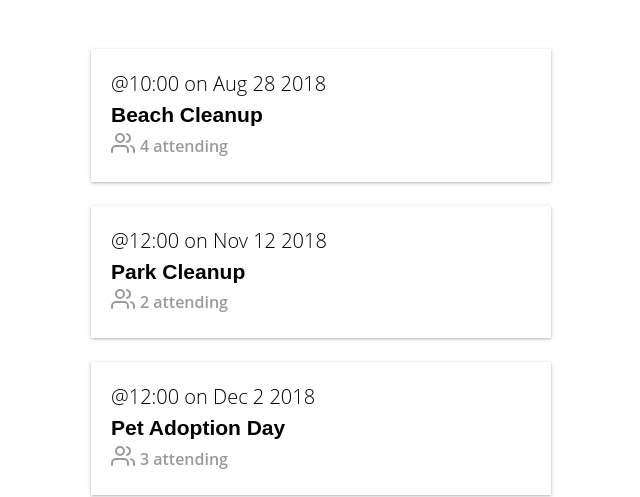
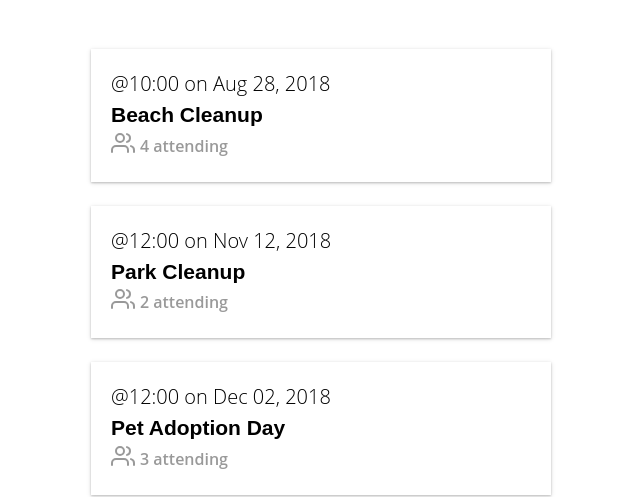
Before and after one commit to ehuntley83/RealWorldVue, a Vue app: page / in a window 1280 px wide. Shown: the part 153-650 px from the top of the page, without its empty margins (319-959 px from the left). Built offline with nearby package versions, Linux system fonts and the light colour scheme; data requests are answered from the project's data file.

Commit message:
Adding a filter for date format

```diff
--- a/src/components/EventCard.vue
+++ b/src/components/EventCard.vue
@@ -1,7 +1,7 @@
 <template>
   <router-link class="event-link" :to="{ name: 'event-show', params: { id: event.id } }">
     <div class="event-card -shadow">
-      <span class="eyebrow">@{{ event.time }} on {{ event.date }}</span>
+      <span class="eyebrow">@{{ event.time }} on {{ event.date | date }}</span>
       <h4 class="title">{{ event.title }}</h4>
       <BaseIcon name="users">{{ event.attendees.length }} attending</BaseIcon>
     </div>
--- /dev/null
+++ b/src/filters/date.js
@@ -0,0 +1,8 @@
+export default value => {
+  const date = new Date(value);
+  return date.toLocaleString(['en-US'], {
+    month: 'short',
+    day: '2-digit',
+    year: 'numeric'
+  });
+};
--- a/src/main.js
+++ b/src/main.js
@@ -5,6 +5,7 @@ import store from './store';
 import upperFirst from 'lodash/upperFirst';
 import camelCase from 'lodash/camelCase';
 import Vuelidate from 'vuelidate';
+import DateFilter from './filters/date';
 import 'nprogress/nprogress.css';
 
 const requireComponent = require.context('./components', false, /Base[A-Z]\w+\.(vue|js)$/);
@@ -17,6 +18,8 @@ requireComponent.keys().forEach(fileName => {
   Vue.component(componentName, componentConfig.default || componentConfig);
 });
 
+Vue.filter('date', DateFilter);
+
 Vue.use(Vuelidate);
 
 Vue.config.productionTip = false;
--- a/src/views/EventShow.vue
+++ b/src/views/EventShow.vue
@@ -1,7 +1,7 @@
 <template>
   <div>
     <div class="event-header">
-      <span class="eyebrow">@{{ event.time }} on {{ event.date }}</span>
+      <span class="eyebrow">@{{ event.time }} on {{ event.date | date }}</span>
       <h1 class="title">{{ event.title }}</h1>
       <h5>Organized by {{ event.organizer ? event.organizer.name : '' }}</h5>
       <h5>Category: {{ event.category }}</h5>
```
